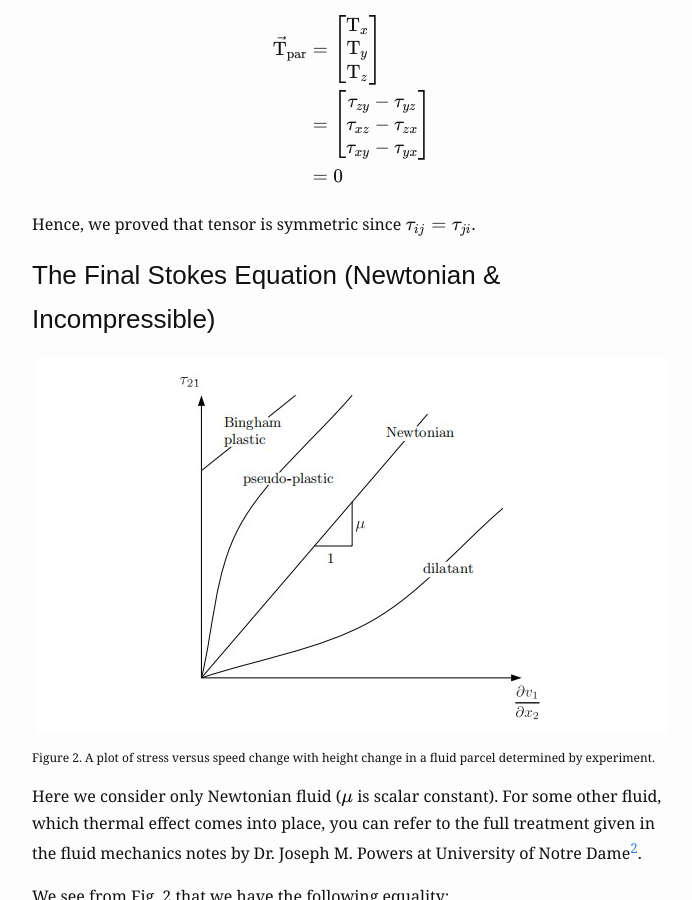
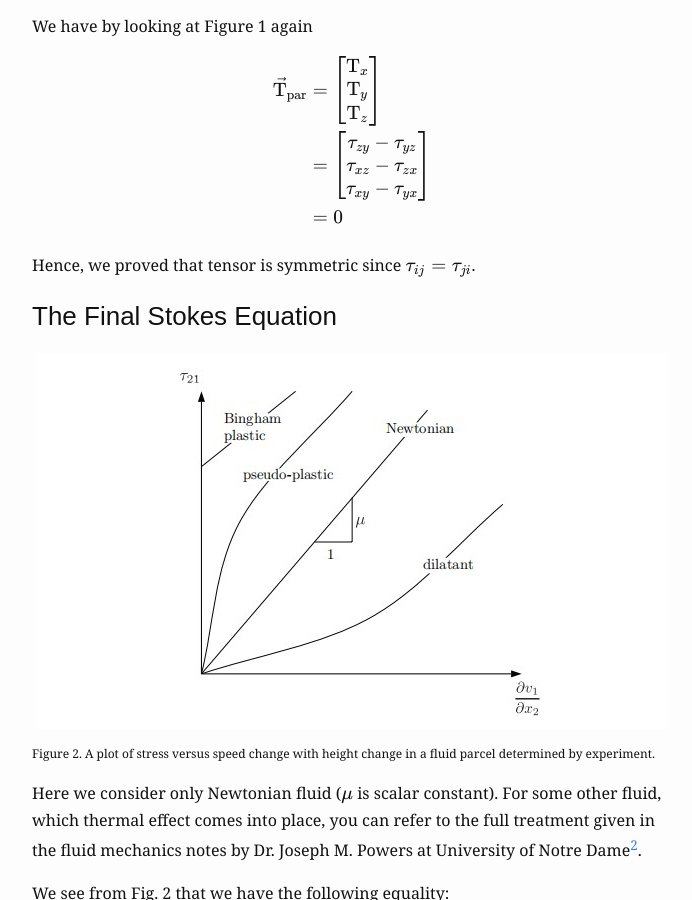
Before and after one commit to kizzhang/kizzhang.github.io, a Jekyll site: the page built from _posts/2022-01-22-viscous-fluid.md, in a window 1280 px wide and 900 px high, scrolled down 2929 px. Shown: the whole window, without its empty margins (288-980 px from the left). Built offline with Jekyll 4.4.1, drawn with Linux system fonts in a browser that asks for light colours; nearby versions of some CDN libraries; some of the changed text lies outside the part shown.

Commit message:
Update 2022-01-22-viscous-fluid.md

```diff
--- a/_posts/2022-01-22-viscous-fluid.md
+++ b/_posts/2022-01-22-viscous-fluid.md
@@ -141,7 +142,7 @@
 
 Hence, we proved that tensor is symmetric since $$\tau_{ij}= \tau_{ji}$$.
 
-### The Final Stokes Equation (Newtonian & Incompressible)
+### The Final Stokes Equation
 
 <img src="{{ "/assets/img/content/viscous-fluid/viscous_strain.jpg" | absolute_url }}" alt="viscous_strain" class="content-pic"/>
 <div class="fig-caption">
```
Also changed, not shown: other parts of _posts/2022-01-22-viscous-fluid.md (+2 -1 lines).
